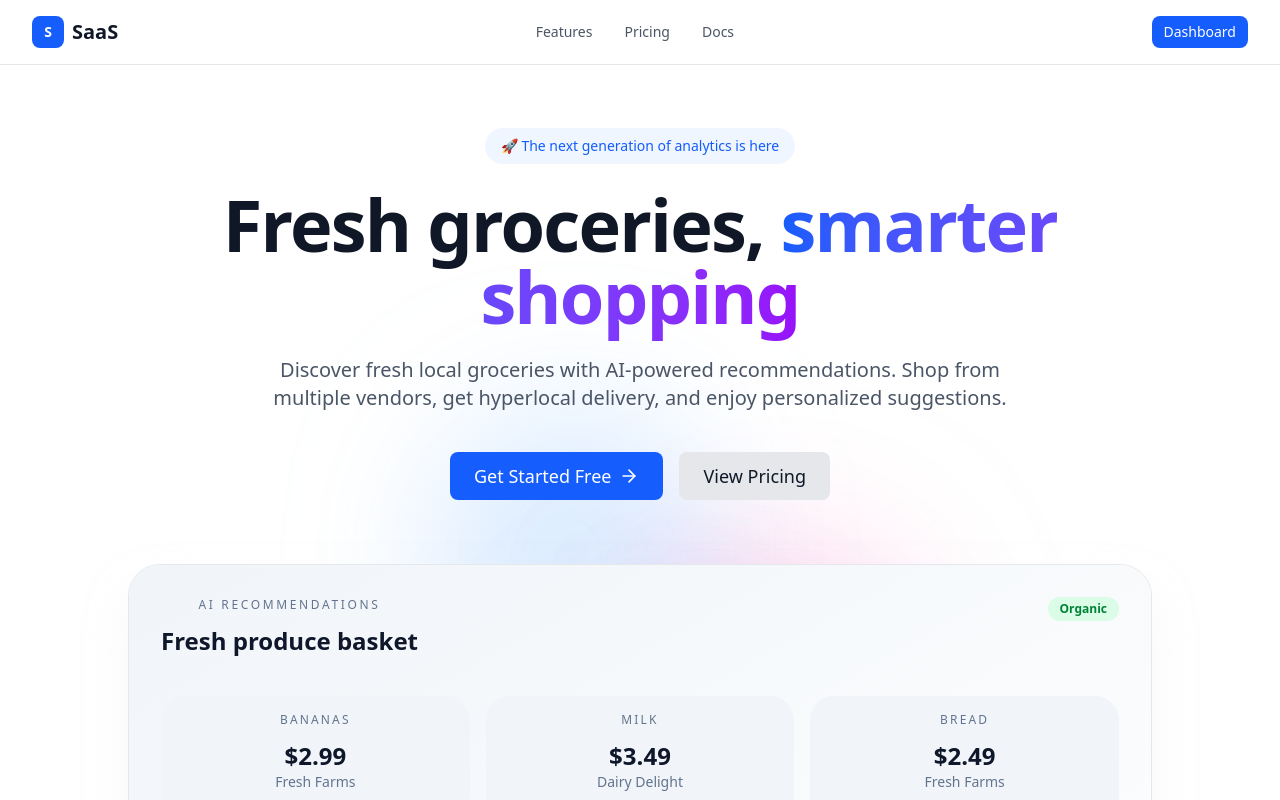
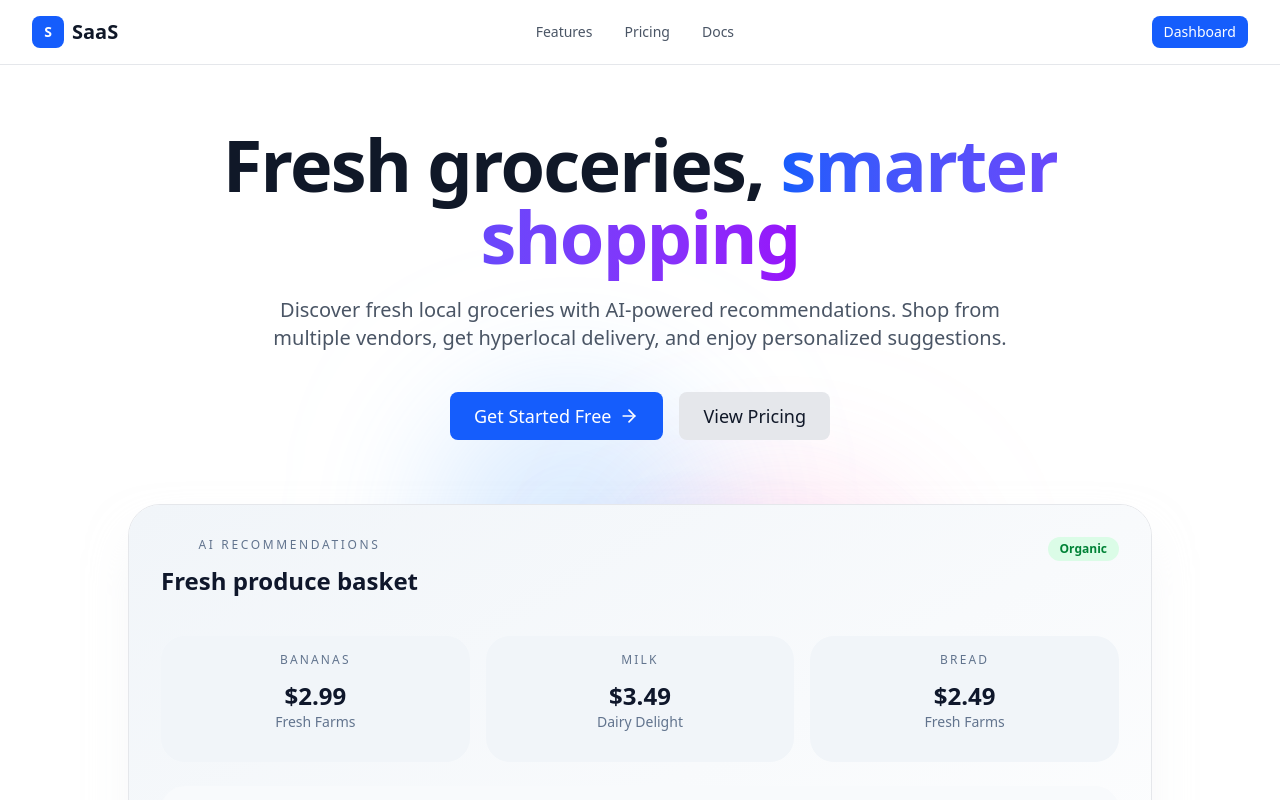
Before and after one commit to maitanveer/Smart-Hyperlocal-Multi-Vendor-Grocery-Platform-with-AI-Recommendations, a Next.js app: page / in a window 1280 px wide. Shown: the top 800 px of the page. Built offline with nearby package versions, Linux system fonts and the light colour scheme.

Commit message:
landing page changes

```diff
--- a/app/page.tsx
+++ b/app/page.tsx
@@ -93,11 +93,11 @@ export default function Home() {
         </div>
 
         <div className="mx-auto max-w-5xl text-center">
-          <div className="inline-block rounded-full bg-blue-50 px-4 py-2 mb-6">
+          {/* <div className="inline-block rounded-full bg-blue-50 px-4 py-2 mb-6">
             <p className="text-sm font-medium text-blue-600">
               🚀 The next generation of analytics is here
             </p>
-          </div>
+          </div> */}
 
           <h1 className="text-5xl sm:text-6xl lg:text-7xl font-bold tracking-tight text-gray-900 mb-6">
             Fresh groceries, <span className="bg-gradient-to-r from-blue-600 to-purple-600 bg-clip-text text-transparent">
```
